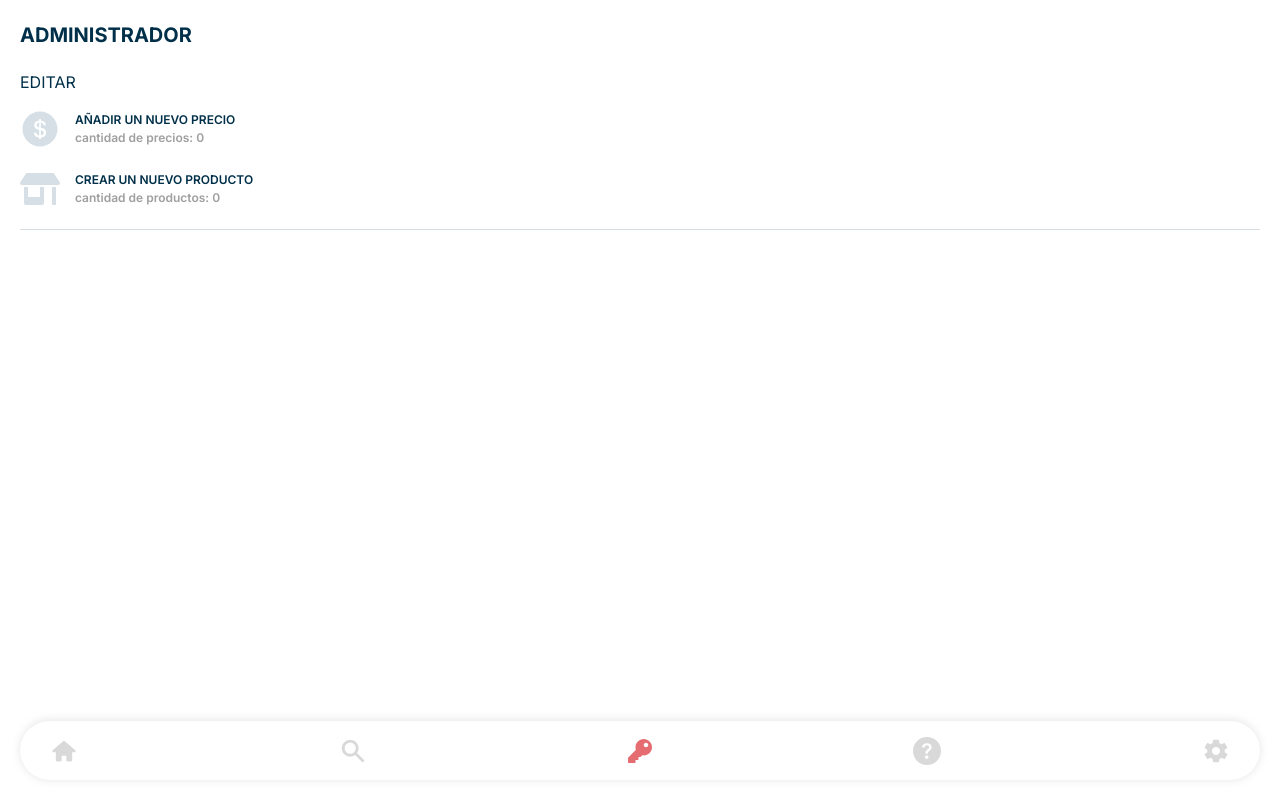
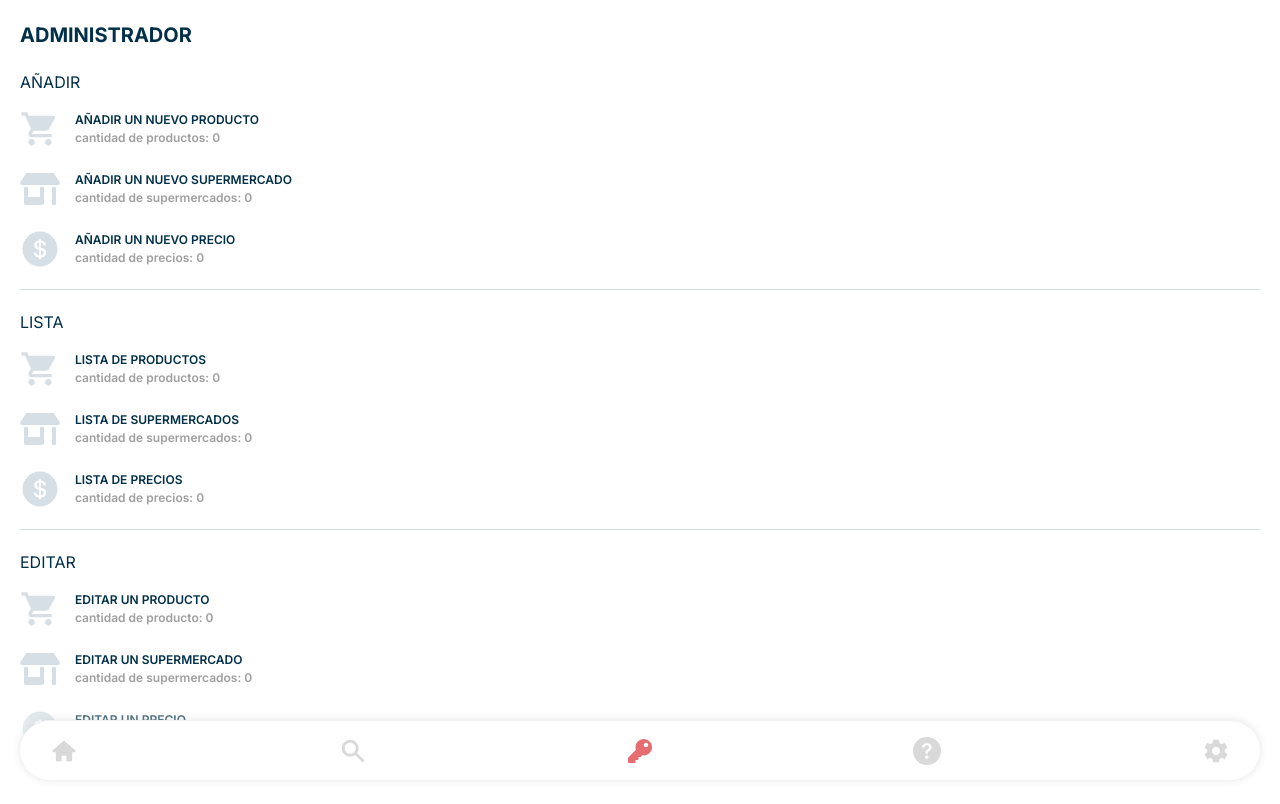
Before and after one commit to fervillalbag/eskuer, a Next.js app in the folder app/: page /admin in a window 1280 px wide. Shown: the top 804 px of the page. Built offline with nearby package versions, Linux system fonts and the light colour scheme; no server answers; what apollo-upload-client would draw is missing.

Commit message:
fix: order admin links

```diff
--- a/app/src/pages/admin/index.tsx
+++ b/app/src/pages/admin/index.tsx
@@ -3,20 +3,108 @@ import { Box, Grid, Link, Text } from '@chakra-ui/react'
 import NextLink from 'next/link'
 import { FaStoreAlt } from 'react-icons/fa'
 import { AiFillDollarCircle } from 'react-icons/ai'
+import { MdLocalGroceryStore } from 'react-icons/md'
 
 import Back from '../../components/Back'
 import Navbar from '../../components/Navbar'
 
 const Admin: React.FC = () => {
   return (
-    <Box padding="20px">
+    <Box padding="20px 20px 100px 20px">
       <Back showButton={false} title="Administrador" />
-
       <Text color="#003049" marginTop="20px" textTransform="uppercase">
-        Editar
+        Añadir
       </Text>
 
       <Box marginTop="15px">
+        <NextLink href="/create/product">
+          <Link
+            width="100%"
+            display="flex"
+            color="#003049"
+            textAlign="center"
+            fontWeight="semibold"
+            textTransform="uppercase"
+            fontSize="14px"
+            _hover={{ textDecoration: 'none' }}
+            marginBottom="20px"
+          >
+            <Grid
+              gridTemplateColumns="40px 1fr"
+              width="full"
+              gap="0 15px"
+              alignItems="center"
+            >
+              <Text fontSize="40px" color="#D5DFE5" marginRight="15px">
+                <MdLocalGroceryStore />
+              </Text>
+              <Box>
+                <Text
+                  color="#003049"
+                  textAlign="left"
+                  fontSize="12px"
+                  fontWeight="semibold"
+                >
+                  Añadir un nuevo producto
+                </Text>
+                <Text
+                  color="#9F9F9F"
+                  textAlign="left"
+                  fontSize="12px"
+                  fontWeight="regular"
+                  textTransform="lowercase"
+                >
+                  cantidad de productos: 0
+                </Text>
+              </Box>
+            </Grid>
+          </Link>
+        </NextLink>
+
+        <NextLink href="/create/supermarket">
+          <Link
+            width="100%"
+            display="flex"
+            color="#003049"
+            textAlign="center"
+            fontWeight="semibold"
+            textTransform="uppercase"
+            fontSize="14px"
+            _hover={{ textDecoration: 'none' }}
+            marginBottom="20px"
+          >
+            <Grid
+              gridTemplateColumns="40px 1fr"
+              width="full"
+              gap="0 15px"
+              alignItems="center"
+            >
+              <Text fontSize="40px" color="#D5DFE5" marginRight="15px">
+                <FaStoreAlt />
+              </Text>
+              <Box>
+                <Text
+                  color="#003049"
+                  textAlign="left"
+                  fontSize="12px"
+                  fontWeight="semibold"
+                >
+                  Añadir un nuevo supermercado
+                </Text>
+                <Text
+                  color="#9F9F9F"
+                  textAlign="left"
+                  fontSize="12px"
+                  fontWeight="regular"
+                  textTransform="lowercase"
+                >
+                  cantidad de supermercados: 0
+                </Text>
+              </Box>
+            </Grid>
+          </Link>
+        </NextLink>
+
         <NextLink href="/create/price">
           <Link
             width="100%"
@@ -60,6 +148,58 @@ const Admin: React.FC = () => {
             </Grid>
           </Link>
         </NextLink>
+      </Box>
+
+      <Box width="100%" height="1px" backgroundColor="#D5DFE5"></Box>
+
+      <Text color="#003049" marginTop="20px" textTransform="uppercase">
+        Lista
+      </Text>
+
+      <Box marginTop="15px">
+        <NextLink href="/create/price">
+          <Link
+            width="100%"
+            display="flex"
+            color="#003049"
+            textAlign="center"
+            fontWeight="semibold"
+            textTransform="uppercase"
+            fontSize="14px"
+            _hover={{ textDecoration: 'none' }}
+            marginBottom="20px"
+          >
+            <Grid
+              gridTemplateColumns="40px 1fr"
+              width="full"
+              gap="0 15px"
+              alignItems="center"
+            >
+              <Text fontSize="40px" color="#D5DFE5" marginRight="15px">
+                <MdLocalGroceryStore />
+              </Text>
+              <Box>
+                <Text
+                  color="#003049"
+                  textAlign="left"
+                  fontSize="12px"
+                  fontWeight="semibold"
+                >
+                  Lista de productos
+                </Text>
+                <Text
+                  color="#9F9F9F"
+                  textAlign="left"
+                  fontSize="12px"
+                  fontWeight="regular"
+                  textTransform="lowercase"
+                >
+                  cantidad de productos: 0
+                </Text>
+              </Box>
+            </Grid>
+          </Link>
+        </NextLink>
 
         <NextLink href="/create/price">
           <Link
@@ -89,7 +229,7 @@ const Admin: React.FC = () => {
                   fontSize="12px"
                   fontWeight="semibold"
                 >
-                  Crear un nuevo producto
+                  Lista de supermercados
                 </Text>
                 <Text
                   color="#9F9F9F"
@@ -98,7 +238,51 @@ const Admin: React.FC = () => {
                   fontWeight="regular"
                   textTransform="lowercase"
                 >
-                  cantidad de productos: 0
+                  cantidad de supermercados: 0
+                </Text>
+              </Box>
+            </Grid>
+          </Link>
+        </NextLink>
+
+        <NextLink href="/create/price">
+          <Link
+            width="100%"
+            display="flex"
+            color="#003049"
+            textAlign="center"
+            fontWeight="semibold"
+            textTransform="uppercase"
+            fontSize="14px"
+            _hover={{ textDecoration: 'none' }}
+            marginBottom="20px"
+          >
+            <Grid
+              gridTemplateColumns="40px 1fr"
+              width="full"
+              gap="0 15px"
+              alignItems="center"
+            >
+              <Text fontSize="40px" color="#D5DFE5" marginRight="15px">
+                <AiFillDollarCircle />
+              </Text>
+              <Box>
+                <Text
+                  color="#003049"
+                  textAlign="left"
+                  fontSize="12px"
+                  fontWeight="semibold"
+                >
+                  Lista de precios
+                </Text>
+                <Text
+                  color="#9F9F9F"
+                  textAlign="left"
+                  fontSize="12px"
+                  fontWeight="regular"
+                  textTransform="lowercase"
+                >
+                  cantidad de precios: 0
                 </Text>
               </Box>
             </Grid>
@@ -108,6 +292,144 @@ const Admin: React.FC = () => {
 
       <Box width="100%" height="1px" backgroundColor="#D5DFE5"></Box>
 
+      <Text color="#003049" marginTop="20px" textTransform="uppercase">
+        Editar
+      </Text>
+
+      <Box marginTop="15px">
+        <NextLink href="/create/price">
+          <Link
+            width="100%"
+            display="flex"
+            color="#003049"
+            textAlign="center"
+            fontWeight="semibold"
+            textTransform="uppercase"
+            fontSize="14px"
+            _hover={{ textDecoration: 'none' }}
+            marginBottom="20px"
+          >
+            <Grid
+              gridTemplateColumns="40px 1fr"
+              width="full"
+              gap="0 15px"
+              alignItems="center"
+            >
+              <Text fontSize="40px" color="#D5DFE5" marginRight="15px">
+                <MdLocalGroceryStore />
+              </Text>
+              <Box>
+                <Text
+                  color="#003049"
+                  textAlign="left"
+                  fontSize="12px"
+                  fontWeight="semibold"
+                >
+                  Editar un producto
+                </Text>
+                <Text
+                  color="#9F9F9F"
+                  textAlign="left"
+                  fontSize="12px"
+                  fontWeight="regular"
+                  textTransform="lowercase"
+                >
+                  cantidad de producto: 0
+                </Text>
+              </Box>
+            </Grid>
+          </Link>
+        </NextLink>
+
+        <NextLink href="/create/price">
+          <Link
+            width="100%"
+            display="flex"
+            color="#003049"
+            textAlign="center"
+            fontWeight="semibold"
+            textTransform="uppercase"
+            fontSize="14px"
+            _hover={{ textDecoration: 'none' }}
+            marginBottom="20px"
+          >
+            <Grid
+              gridTemplateColumns="40px 1fr"
+              width="full"
+              gap="0 15px"
+              alignItems="center"
+            >
+              <Text fontSize="40px" color="#D5DFE5" marginRight="15px">
+                <FaStoreAlt />
+              </Text>
+              <Box>
+                <Text
+                  color="#003049"
+                  textAlign="left"
+                  fontSize="12px"
+                  fontWeight="semibold"
+                >
+                  Editar un supermercado
+                </Text>
+                <Text
+                  color="#9F9F9F"
+                  textAlign="left"
+                  fontSize="12px"
+                  fontWeight="regular"
+                  textTransform="lowercase"
+                >
+                  cantidad de supermercados: 0
+                </Text>
+              </Box>
+            </Grid>
+          </Link>
+        </NextLink>
+
+        <NextLink href="/create/price">
+          <Link
+            width="100%"
+            display="flex"
+            color="#003049"
+            textAlign="center"
+            fontWeight="semibold"
+            textTransform="uppercase"
+            fontSize="14px"
+            _hover={{ textDecoration: 'none' }}
+            marginBottom="20px"
+          >
+            <Grid
+              gridTemplateColumns="40px 1fr"
+              width="full"
+              gap="0 15px"
+              alignItems="center"
+            >
+              <Text fontSize="40px" color="#D5DFE5" marginRight="15px">
+                <AiFillDollarCircle />
+              </Text>
+              <Box>
+                <Text
+                  color="#003049"
+                  textAlign="left"
+                  fontSize="12px"
+                  fontWeight="semibold"
+                >
+                  Editar un precio
+                </Text>
+                <Text
+                  color="#9F9F9F"
+                  textAlign="left"
+                  fontSize="12px"
+                  fontWeight="regular"
+                  textTransform="lowercase"
+                >
+                  cantidad de precio: 0
+                </Text>
+              </Box>
+            </Grid>
+          </Link>
+        </NextLink>
+      </Box>
+
       <Navbar />
     </Box>
   )
--- a/app/src/styles/globals.css
+++ b/app/src/styles/globals.css
@@ -26,3 +26,11 @@
   /* width: 120px !important; */
   height: 40px !important;
 }
+
+.product-index {
+  width: 100%;
+  height: 120px;
+  object-fit: cover;
+  border-radius: 2px;
+  overflow: hidden;
+}
```
Also changed, not shown: app/src/components/Product.tsx (+11 -9 lines), app/public/profile-avatar.png.
